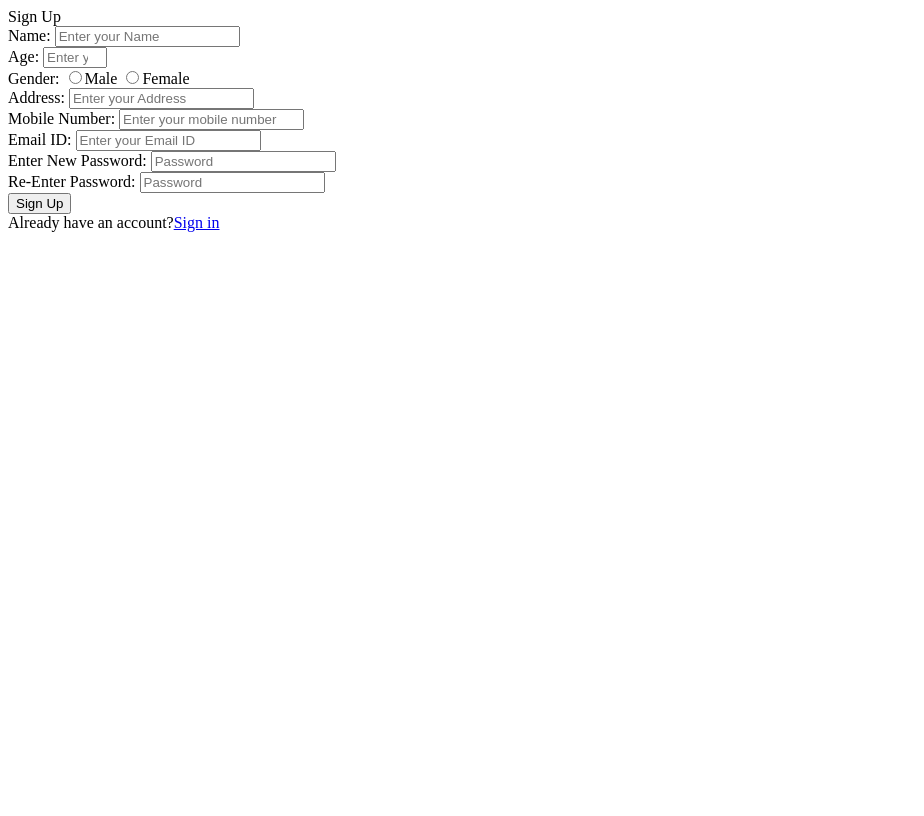
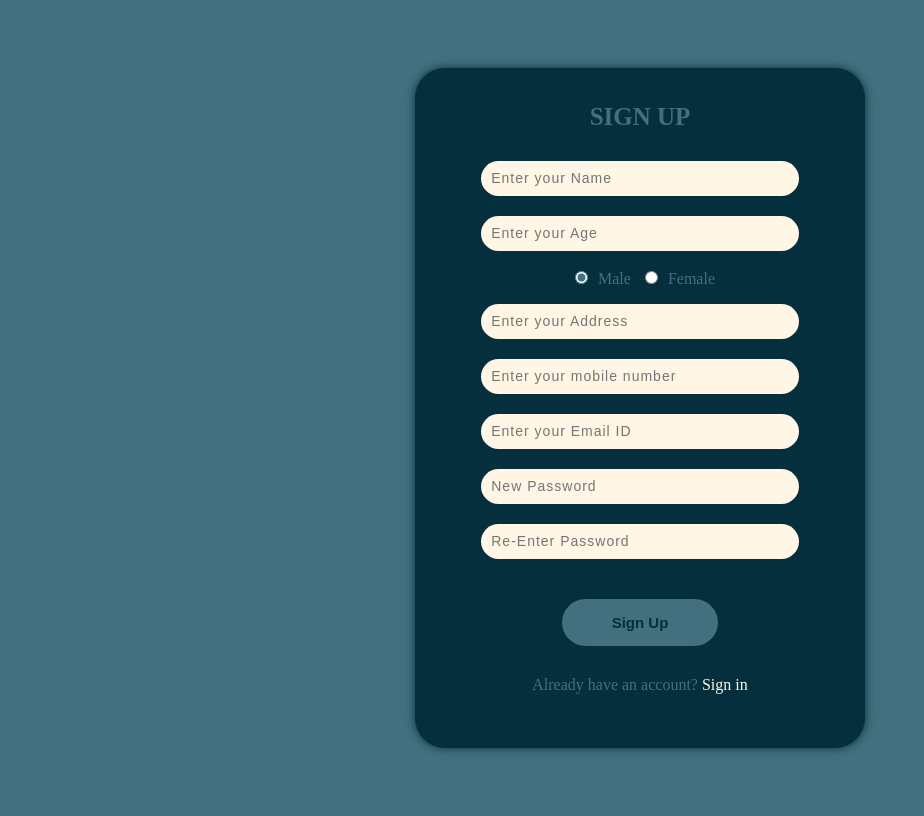
Before and after one commit to AbhikSalian/tailor-database, a PHP site: page /sign_up.php in a window 1280 px wide. Shown: the whole page, without its empty margins (0-924 px from the left). Before the commit the page ends 232 px from the top, so only its background shows below. Run offline with PHP 8.4, Linux system fonts and the light colour scheme; data that the repository does not hold is empty.

Commit message:
many changes

```diff
--- a/sign_up.php
+++ b/sign_up.php
@@ -2,47 +2,102 @@
 <!DOCTYPE html>
 <html lang="en">
   <head>
-    <meta charset="UTF-8">
-    <meta name="viewport" content="width=device-width, initial-scale=1.0">
-    <title>SmartStitch-Sign Up</title>
-    <!-- <link rel="stylesheet" href="SignUp.css"> -->
+    <meta charset="UTF-8" />
+    <meta name="viewport" content="width=device-width, initial-scale=1.0" />
+    <title>SmartStitch-SignUp</title>
+    <link rel="stylesheet" href="SignUp.css" />
   </head>
   <body>
-    <form action="sign_up.php" method="post">
+    <form onSubmit="return checkPassword(this)" action="sign_up.php" method="post">
       <div class="container">
-            <span>Sign Up</span>
-            <div class="name">Name:
-                <input type="text" placeholder="Enter your Name" name="client_name"  required>
+        <span>SIGN UP</span>
+        <div class="Credential">
+          <input
+            type="text"
+            placeholder="Enter your Name"
+            name="client_name"
+            required
+          />
+
+          <input
+            type="number"
+            placeholder="Enter your Age"
+            min="0"
+            max="150"
+            name="age"
+            required
+          />
+          <div class="gender">
+            <input
+              type="radio"
+              name="gender"
+              checked="checked"
+              value="male"
+            />Male <input type="radio" name="gender" value="female" />Female
           </div>
-            <div class="age">Age:
-                <input type="number" placeholder="Enter your Age" min="0" max="150" name="age" value = " " required>
+
+          <input
+            type="text"
+            placeholder="Enter your Address"
+            name="address"
+            required
+          />
+
+          <input
+            type="tel"
+            name="mobile"
+            pattern="[0-9]{10}"
+            placeholder="Enter your mobile number"
+            required
+          />
+
+          <input
+            type="email"
+            placeholder="Enter your Email ID"
+            name="email_id"
+            required
+          />
+
+          <input
+            type="password"
+            placeholder="New Password"
+            id="p1"
+            name="p1"
+            required
+          />
+          <input
+            type="password"
+            placeholder="Re-Enter Password"
+            id="p2"
+            name="p2"
+            required
+          />
+
+          <div class="button">
+          <a href="SignIn.html"><button type="submit" value="Submit">Sign Up</button></a></div>
+
+          <div class="Noac">
+            Already have an account?<a href="sign_in.html"> Sign in</a>
           </div>
-            <div class="gender">Gender:
-                <input type="radio" name="gender"  value="male" >Male
-                <input type="radio" name="gender"  value="female" >Female
         </div>
-            <div class="address">Address:
-                <input type="text" placeholder="Enter your Address" name = "address"  required>
-            </div>
-            <div class="mobileNo">Mobile Number:
-                <input type="tel" name="mobile" pattern="[0-9]{10}" placeholder="Enter your mobile number"  required>
-            </div>
-            <div class="email">Email ID:
-                <input type="email" placeholder="Enter your Email ID" name = "email_id"  required>
-            </div>
-            <div class="password">Enter New Password:
-                <input type="password" placeholder="Password" id="p1" name="p1" required><br>
-                Re-Enter Password:
-                <input type="password" placeholder="Password" id="p2" name="p2" required>
-            </div>
-            <a href="SignIn.html">
-            <button type="submit" class="Signup">Sign Up</button></a>
       </div>
     </form>
-    Already have an account?<a href="sign_in.php">Sign in</a>
+    <script>
+      function checkPassword(form) {
+        const p1 = form.p1.value;
+        const p2 = form.p2.value;
 
+        if (p1 != p2) {
+          alert("Error! Password did not match.");
+          return false;
+        } else {
+          return true;
+        }
+      }
+    </script>
   </body>
 </html>
+
 <?php
     @include 'config.php';
     session_start();
```
Also changed, not shown: sign_in.php (+19 -13 lines), SignIn.css (renamed from Login/SignIn.css), SignUp.css (renamed from Login/SignUp.css). Lines whose indentation alone changed are shown as unchanged.
